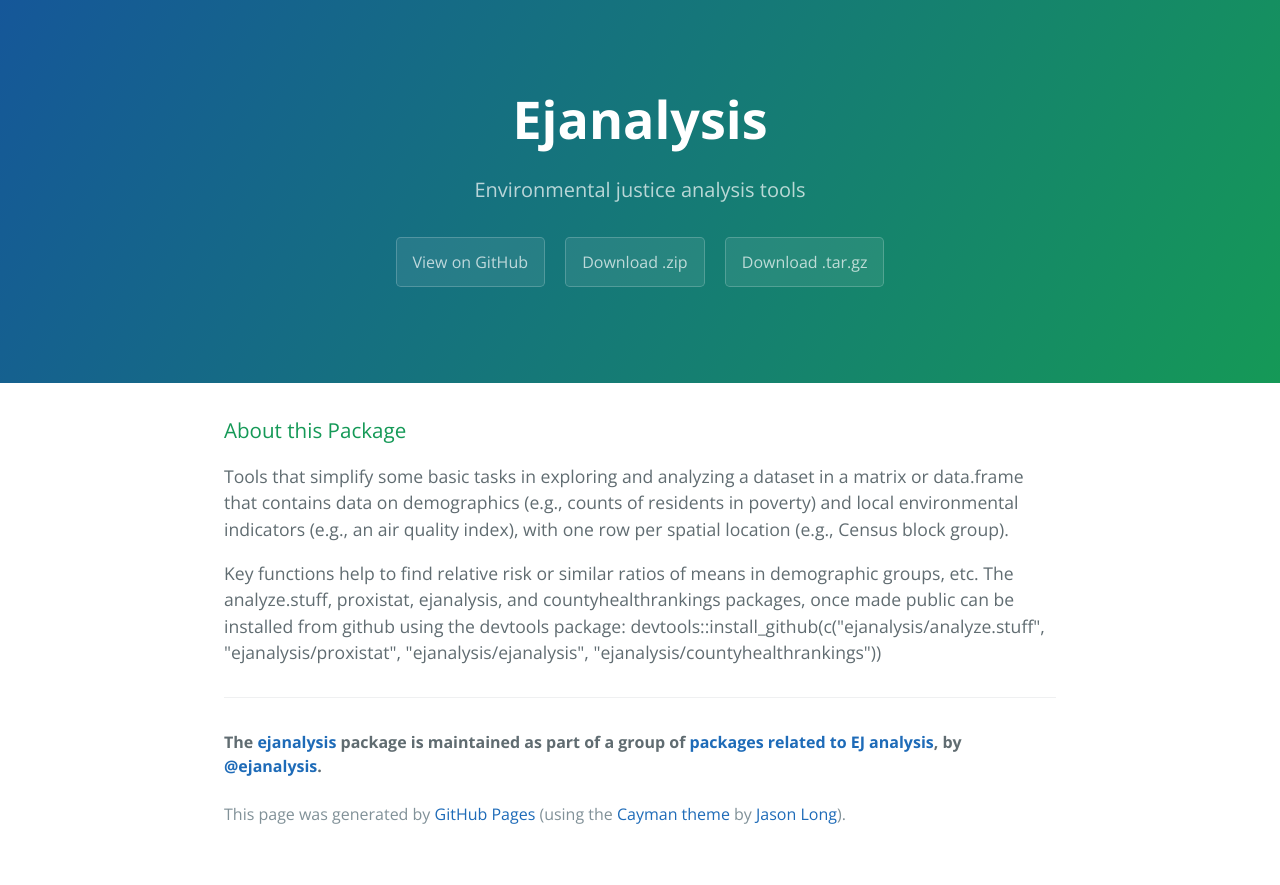
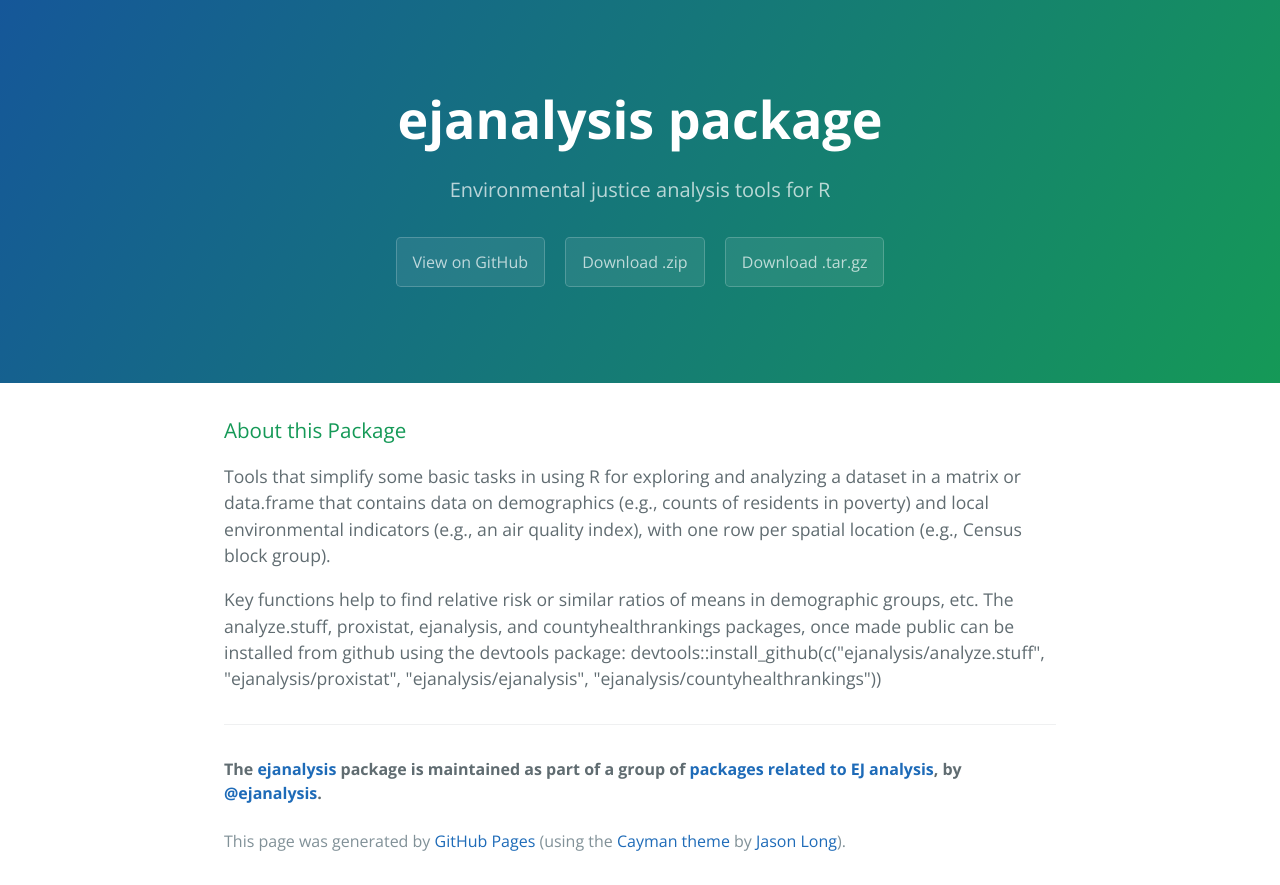
Before and after one commit to ejanalysis/ejanalysis, a plain HTML site: page index.html in a window 1280 px wide. Before the commit the page ends 858 px from the top, so only its background shows below. Drawn offline with nearby package versions, Linux system fonts and the light colour scheme.

Commit message:
improve index.html

```diff
--- a/index.html
+++ b/index.html
@@ -2,7 +2,7 @@
 <html lang="en-us">
   <head>
     <meta charset="UTF-8">
-    <title>Ejanalysis by ejanalysis</title>
+    <title>ejanalysis package</title>
     <meta name="viewport" content="width=device-width, initial-scale=1">
     <link rel="stylesheet" type="text/css" href="stylesheets/normalize.css" media="screen">
     <link href='http://fonts.googleapis.com/css?family=Open+Sans:400,700' rel='stylesheet' type='text/css'>
@@ -11,8 +11,8 @@
   </head>
   <body>
     <section class="page-header">
-      <h1 class="project-name">Ejanalysis</h1>
-      <h2 class="project-tagline">Environmental justice analysis tools</h2>
+      <h1 class="project-name">ejanalysis package</h1>
+      <h2 class="project-tagline">Environmental justice analysis tools for R</h2>
       <a href="https://github.com/ejanalysis/ejanalysis" class="btn">View on GitHub</a>
       <a href="https://github.com/ejanalysis/ejanalysis/zipball/master" class="btn">Download .zip</a>
       <a href="https://github.com/ejanalysis/ejanalysis/tarball/master" class="btn">Download .tar.gz</a>
@@ -22,7 +22,7 @@
       <h3>
 <a id="about-this-package" class="anchor" href="#about-this-package" aria-hidden="true"><span class="octicon octicon-link"></span></a>About this Package</h3>
 
-<p>Tools that simplify some basic tasks in
+<p>Tools that simplify some basic tasks in using R for
   exploring and analyzing a dataset in a matrix or data.frame
   that contains data on demographics (e.g., counts of residents in poverty)
   and local environmental indicators (e.g., an air quality index),
```
